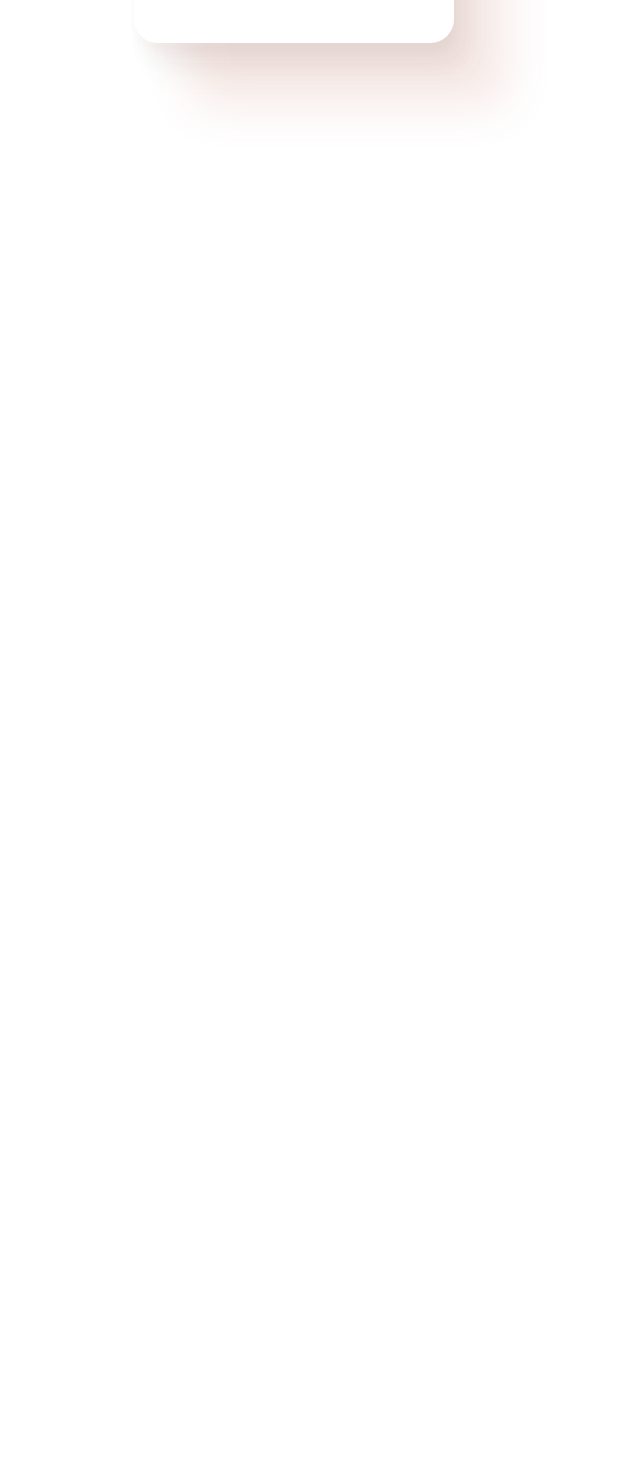
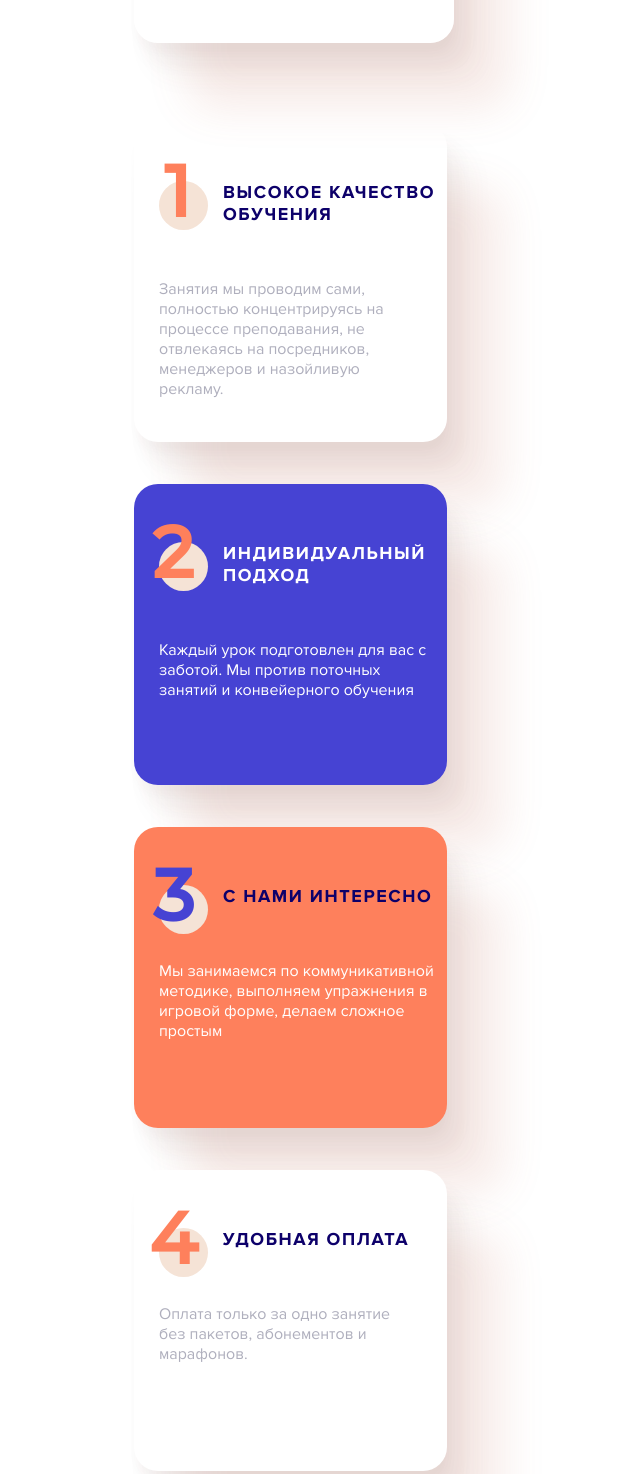
Before and after one commit to JustifyContentSB/english, a website: page app/index.html in a window 1280 px wide. Shown: the part 593-2067 px from the top of the page, without its empty margins (346-986 px from the left). Before the commit the page ends 800 px from the top, so only its background shows below. Drawn offline with Linux system fonts and the light colour scheme; files whose address does not match are found by name.

Commit message:
Создание и стилизация секции "features" на разрешении от 320 пикселей

```diff
--- a/app/index.html
+++ b/app/index.html
@@ -48,6 +48,31 @@
 				</div>
 			</div>
 		</section>
+
+		<section class="features">
+			<div class="container">
+				<div class="features__inner">
+					<ul class="features__list">
+						<li class="features__item">
+							<h2 class="features__title">Высокое качество обучения</h2>
+							<p class="features__text">Занятия мы проводим сами, полностью концентрируясь на процессе преподавания, не отвлекаясь на посредников, менеджеров и назойливую <br>рекламу.</p>
+						</li>
+						<li class="features__item">
+							<h2 class="features__title">Индивидуальный подход</h2>
+							<p class="features__text">Каждый урок подготовлен для вас с заботой. Мы против поточных занятий и конвейерного обучения</p>
+						</li>
+						<li class="features__item">
+							<h2 class="features__title">С нами интересно</h2>
+							<p class="features__text">Мы занимаемся по коммуникативной методике, выполняем упражнения в игровой форме, делаем сложное простым</p>
+						</li>
+						<li class="features__item">
+							<h2 class="features__title">Удобная оплата</h2>
+							<p class="features__text">Оплата только за одно занятие <br> без пакетов, абонементов и марафонов.</p>
+						</li>
+					</ul>
+				</div>
+			</div>
+		</section>
 	</main>
 
 </body>
--- /dev/null
+++ b/app/scss/features.scss
@@ -0,0 +1,83 @@
+.features {
+	margin-top: 80px;
+	&__list {
+
+	}
+	&__item {
+		width: 313px;
+		min-height: 301px;
+		padding: 43px 8px 43px 25px;
+		margin-bottom: 42px;
+		border-radius: 24px;
+		background: #fff;
+		box-shadow: $boxShadow;
+		&:nth-child(2) {
+			background: $fiolet;
+			& .features__title,
+			& .features__text {
+				color: #fff;
+			}
+			& .features__title {
+				&::after {
+					content:'2';
+					left: -7px;
+				}
+			}
+		}
+		&:nth-child(3) {
+			background: $orange;
+			& .features__title {
+				&::after {
+					content:'3';
+					left: -6px;
+					color: $fiolet;
+				}
+			}
+			& .features__text {
+				color: #fff;
+			}
+		}
+		&:nth-child(4) {
+			& .features__title {
+				&::after {
+					content:'4';
+					left: -10px;
+				}
+			}
+		}
+	}
+	&__title {
+		font-family: 'ProximaNova-Bold';
+		color: $blue;
+		font-size: 18px;
+		line-height: 22px;
+		letter-spacing: 1.6px;
+		text-transform: uppercase;
+		padding-left: 64px;
+		position: relative;
+		&::before {
+			content:'';
+			position: absolute;
+			left: 0;
+			top: 0;
+			width: 49px;
+			height: 49px;
+			border-radius: 50%;
+			background: #F5E3D6;
+		}
+		&::after {
+			content:'1';
+			color: $orange;
+			position: absolute;
+			left: 5px;
+			top: -33px;
+			font-size: 72px;
+			line-height: 120%;
+			font-family: 'Montserrat-Medium';
+		}
+	}
+	&__text {
+		padding-top: 39px;
+		color: #AFAFBD;
+	}
+}
--- a/app/scss/style.scss
+++ b/app/scss/style.scss
@@ -9,3 +9,4 @@
 @import 'container.scss';
 @import 'header.scss';
 @import 'offer.scss';
+@import 'features.scss';
```
Also changed, not shown: app/css/style.css.
